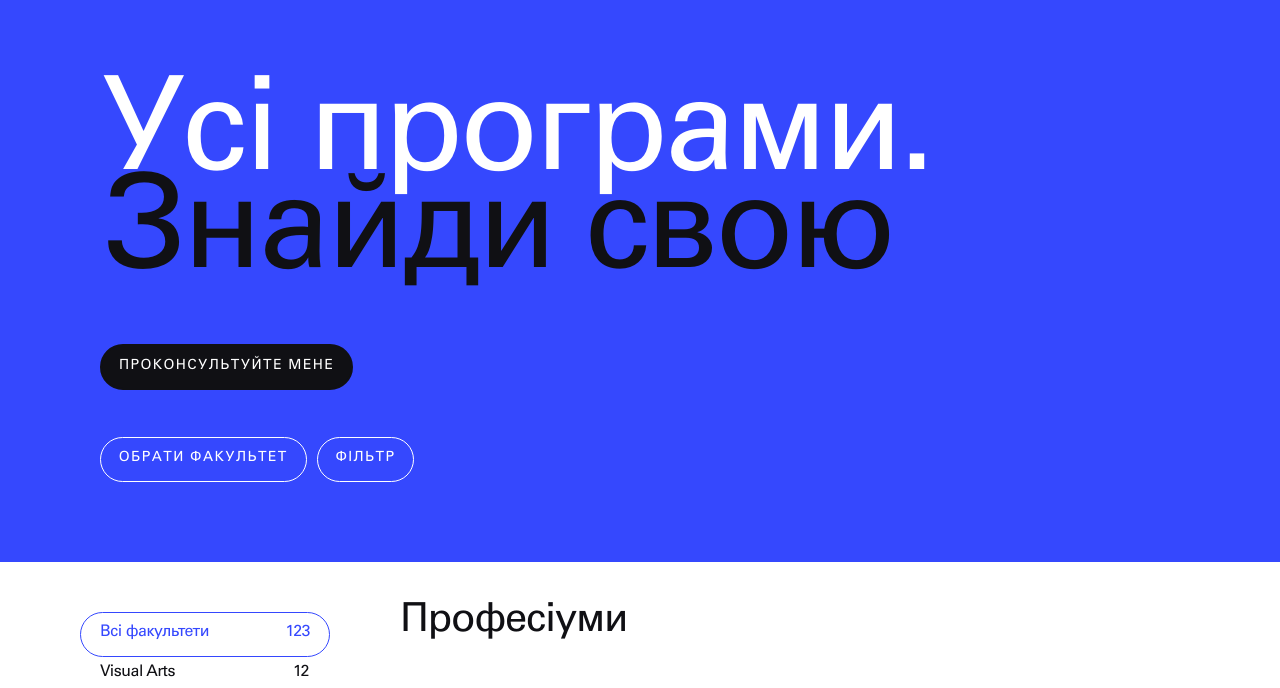
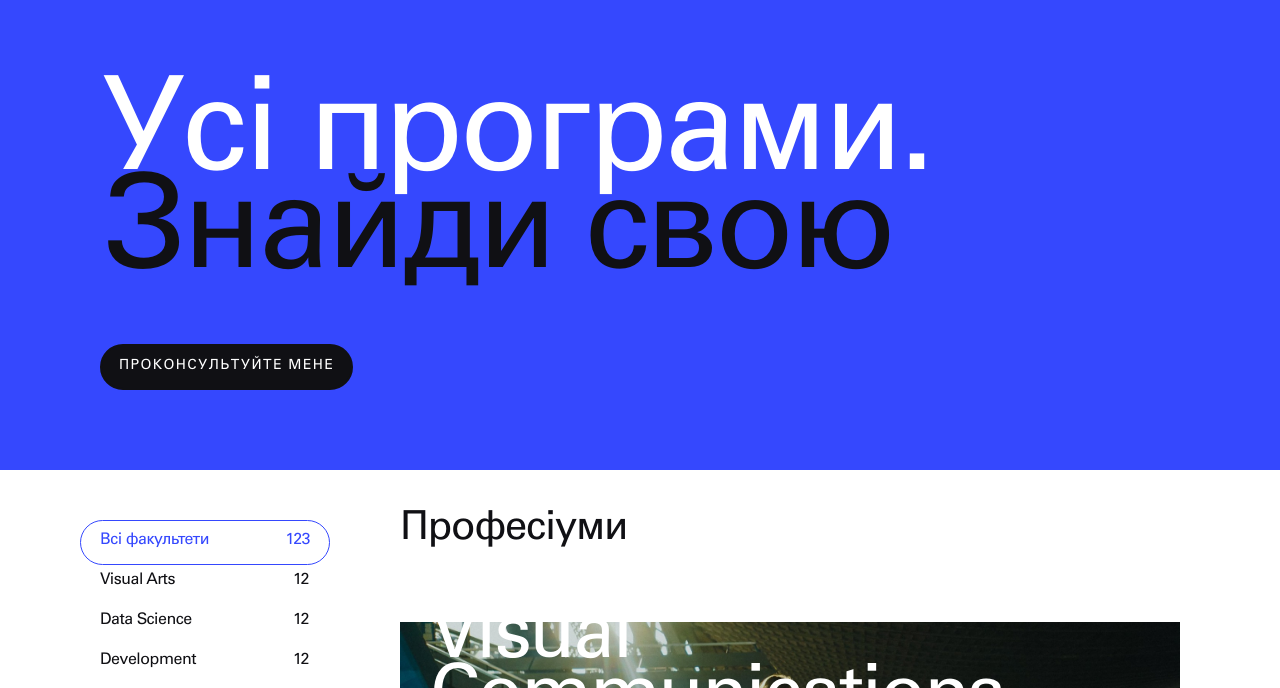
Before and after one commit to IhorDemchuk/Professium, a plain HTML site: page all_courses.html in a window 1280 px wide. Shown: the part 72-760 px from the top of the page. Drawn offline with nearby package versions, Linux system fonts and the light colour scheme; files whose address does not match are found by name.

Commit message:
Fix style

```diff
--- a/css/styles.scss
+++ b/css/styles.scss
@@ -2218,7 +2218,7 @@ transition: all .4s;
 }
 
 .respons_filters_btns {
-   display: inline-grid;
+   display: none;
    grid-auto-flow: column;
    grid-gap: 10px;
    margin-top: 47px;
```
Also changed, not shown: css/styles.css.
